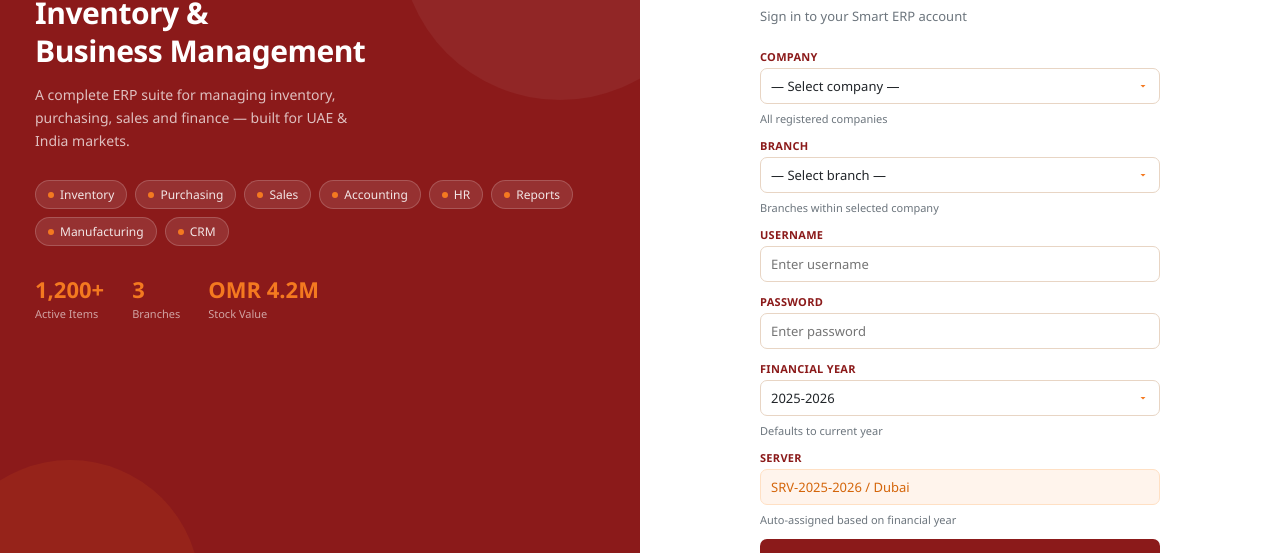
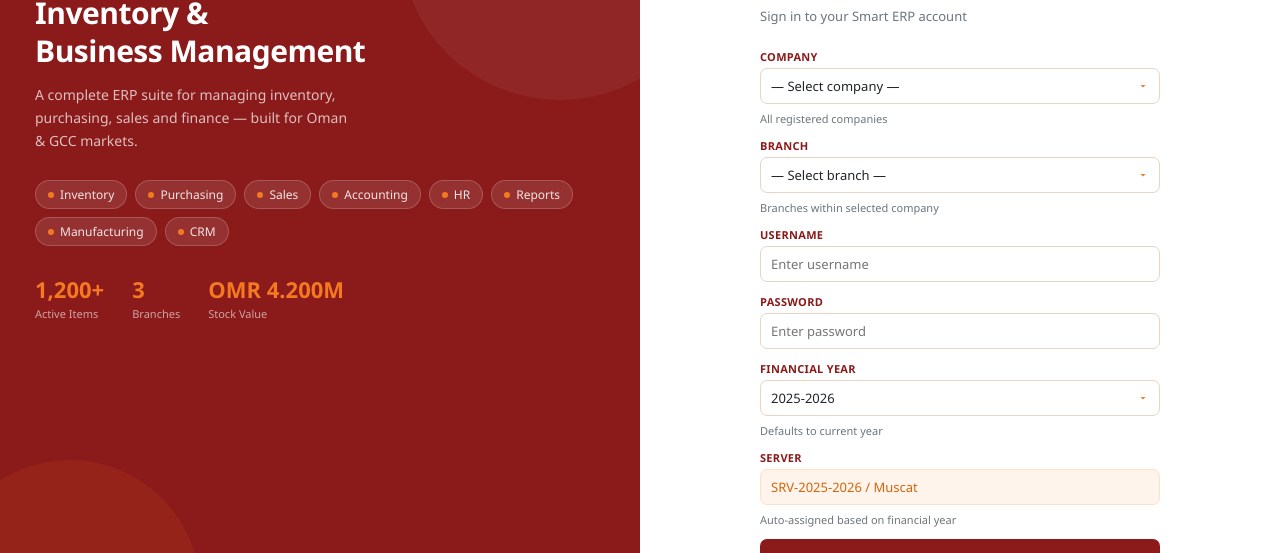
Before and after one commit to InventuraTech-collab/smart-erp, a Next.js app in the folder smart-erp-fixed/: page /login in a window 1280 px wide. Shown: the part 140-693 px from the top of the page. Built offline with nearby package versions, Linux system fonts and the light colour scheme.

Commit message:
Update page.tsx

```diff
--- a/smart-erp-fixed/app/login/page.tsx
+++ b/smart-erp-fixed/app/login/page.tsx
@@ -4,9 +4,9 @@
 
 const COMPANIES = ['Building Materials LLC', 'Gulf Trading Co.', 'Al Noor Industries']
 const BRANCHES: Record<string, string[]> = {
-  'Building Materials LLC': ['Main Branch — Dubai', 'Abu Dhabi Branch', 'Sharjah Branch'],
-  'Gulf Trading Co.': ['Head Office — Dubai', 'Jebel Ali Branch'],
-  'Al Noor Industries': ['Factory — Sharjah', 'Dubai Office'],
+  'Building Materials LLC': ['Main Branch — Muscat', 'Salalah Branch', 'Sohar Branch'],
+  'Gulf Trading Co.': ['Head Office — Muscat', 'Nizwa Branch'],
+  'Al Noor Industries': ['Factory — Sohar', 'Muscat Office'],
 }
 const MODULES = ['Inventory','Purchasing','Sales','Accounting','HR','Reports','Manufacturing','CRM']
 
@@ -21,7 +21,7 @@
     if (!form.company || !form.user || !form.password) { setError('Please fill in Company, Username, and Password.'); return }
     setError(''); setLoading(true)
     setTimeout(() => {
-      localStorage.setItem('erp_user', JSON.stringify({ company: form.company, branch: form.branch || 'Main Branch — Dubai', user: form.user, finYear: form.finYear }))
+      localStorage.setItem('erp_user', JSON.stringify({ company: form.company, branch: form.branch || 'Main Branch — Muscat', user: form.user, finYear: form.finYear }))
       router.push('/home')
     }, 700)
   }
@@ -52,7 +52,7 @@
           </div>
 
           <h1 style={{ fontSize:30, fontWeight:700, color:'#fff', lineHeight:1.25, marginBottom:'1rem', letterSpacing:-.5 }}>Inventory &<br/>Business Management</h1>
-          <p style={{ fontSize:14, color:'rgba(255,255,255,.72)', lineHeight:1.65, maxWidth:320, marginBottom:'2rem' }}>A complete ERP suite for managing inventory, purchasing, sales and finance — built for UAE &amp; India markets.</p>
+          <p style={{ fontSize:14, color:'rgba(255,255,255,.72)', lineHeight:1.65, maxWidth:320, marginBottom:'2rem' }}>A complete ERP suite for managing inventory, purchasing, sales and finance — built for Oman &amp; GCC markets.</p>
           <div style={{ display:'flex', flexWrap:'wrap', gap:8, marginBottom:'2rem' }}>
             {MODULES.map(m => (
               <div key={m} style={{ display:'flex', alignItems:'center', gap:6, background:'rgba(255,255,255,.1)', color:'rgba(255,255,255,.88)', borderRadius:99, padding:'5px 12px', fontSize:12, fontWeight:500, border:'.5px solid rgba(255,255,255,.18)' }}>
@@ -61,7 +61,7 @@
             ))}
           </div>
           <div style={{ display:'flex', gap:28 }}>
-            {[['1,200+','Active Items'],['3','Branches'],['OMR 4.2M','Stock Value']].map(([v,l]) => (
+            {[['1,200+','Active Items'],['3','Branches'],['OMR 4.200M','Stock Value']].map(([v,l]) => (
               <div key={l}>
                 <div style={{ fontSize:22, fontWeight:700, color:'#F47920' }}>{v}</div>
                 <div style={{ fontSize:11, color:'rgba(255,255,255,.6)', marginTop:2 }}>{l}</div>
@@ -113,7 +113,7 @@
             </F>
             <F label="Server" hint="Auto-assigned based on financial year">
               <div style={{ height:36, border:'1.5px solid #ffe0c4', borderRadius:7, background:'#fff4ec', color:'#d4650a', fontSize:13, padding:'0 10px', display:'flex', alignItems:'center', fontWeight:500 }}>
-                SRV-{form.finYear} / Dubai
+                SRV-{form.finYear} / Muscat
               </div>
             </F>
             <button
```
